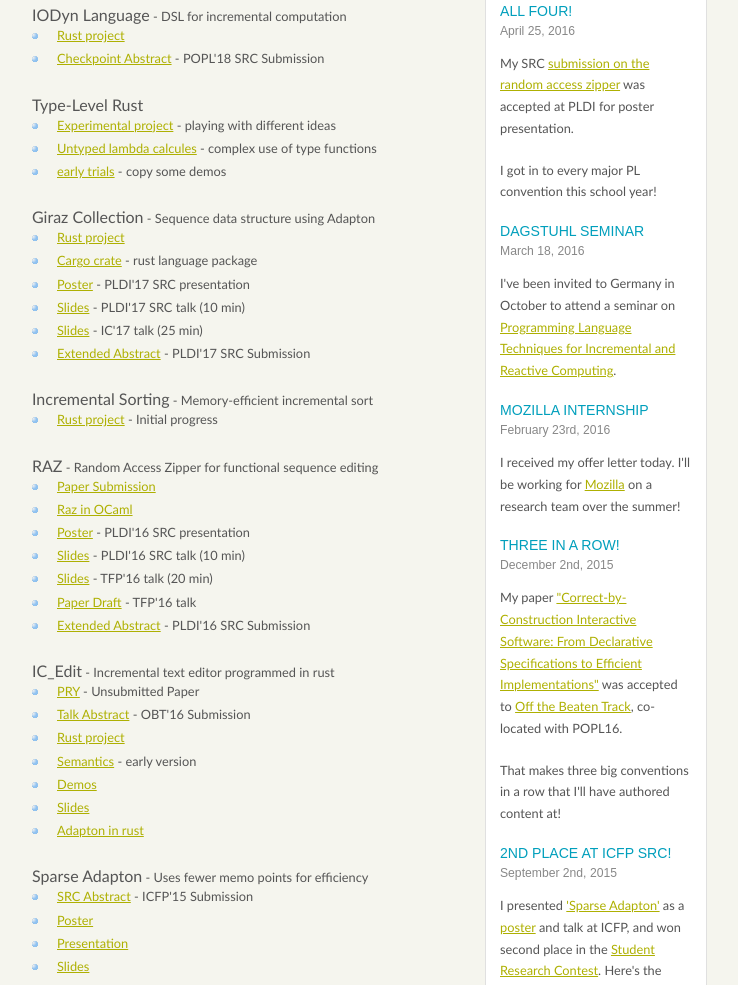
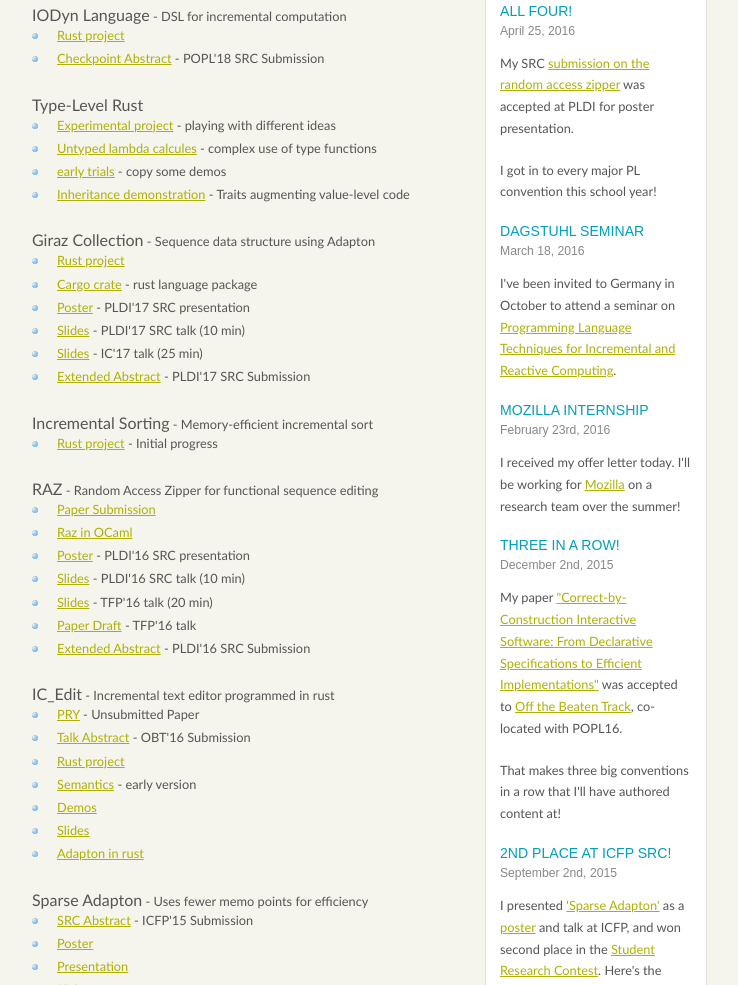
Before and after one commit to kyleheadley/PHDWebsite, a plain HTML site: page index.html in a window 1280 px wide. Shown: the part 1656-2641 px from the top of the page, without its empty margins (273-1011 px from the left). Drawn offline with Linux system fonts and the light colour scheme.

Commit message:
add inheritance gist

```diff
--- a/index.html
+++ b/index.html
@@ -162,6 +162,7 @@
           <li><a href="https://github.com/kyleheadley/type-theory-by-trait">Experimental project</a> - playing with different ideas</li>
           <li><a href="https://gist.github.com/kyleheadley/af149f7452c8163667e2b047743a9e44">Untyped lambda calcules</a> - complex use of type functions</li>
           <li><a href="https://gist.github.com/kyleheadley/d2ac40b0d682d7bc026f1e8f010e5937">early trials</a> - copy some demos</li>
+          <li><a href="https://gist.github.com/kyleheadley/6c8860d8fea67c1da2ab18abc6d556b8">Inheritance demonstration</a> - Traits augmenting value-level code
         </ul>
         <proj>Giraz Collection</proj> - Sequence data structure using Adapton
         <ul>
```
